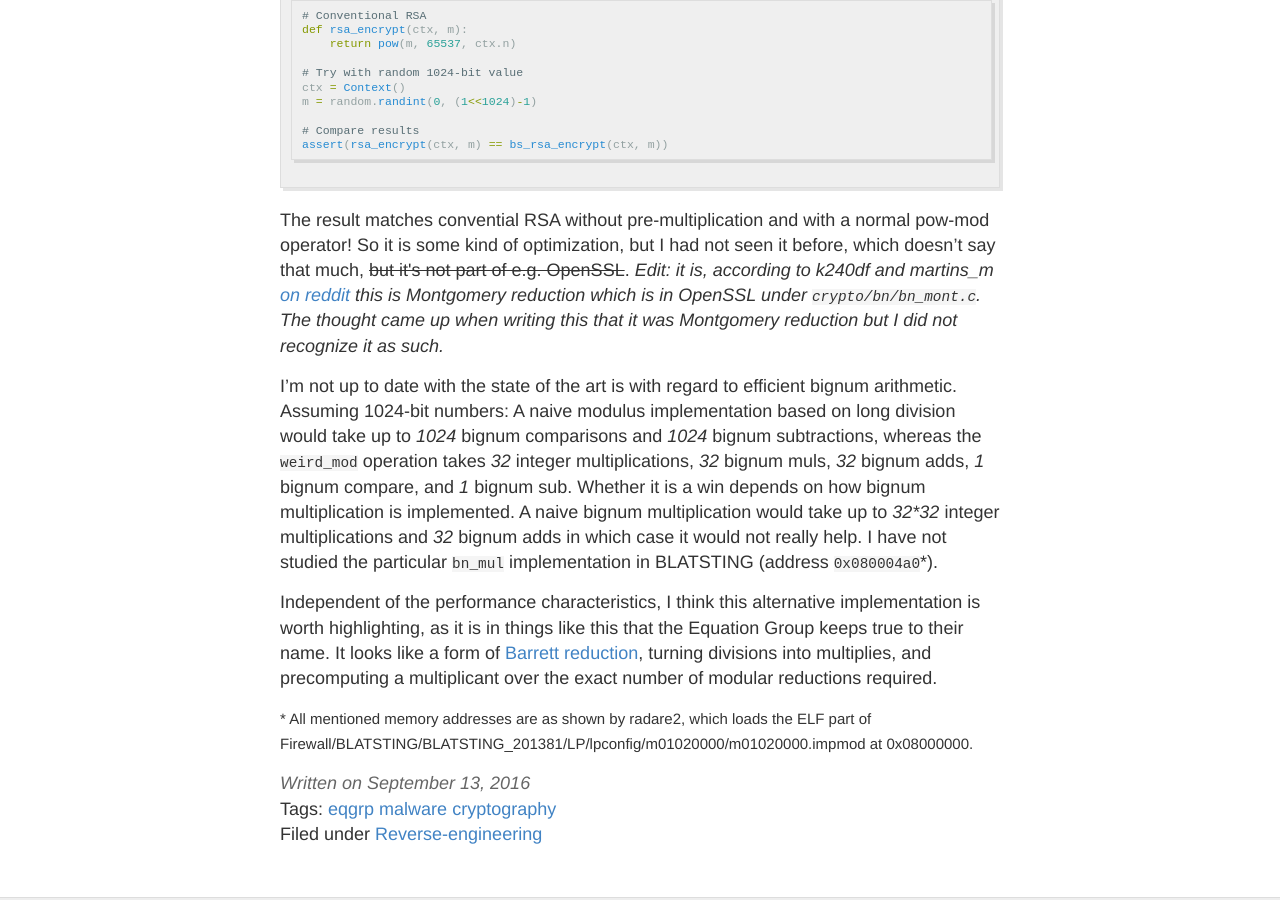
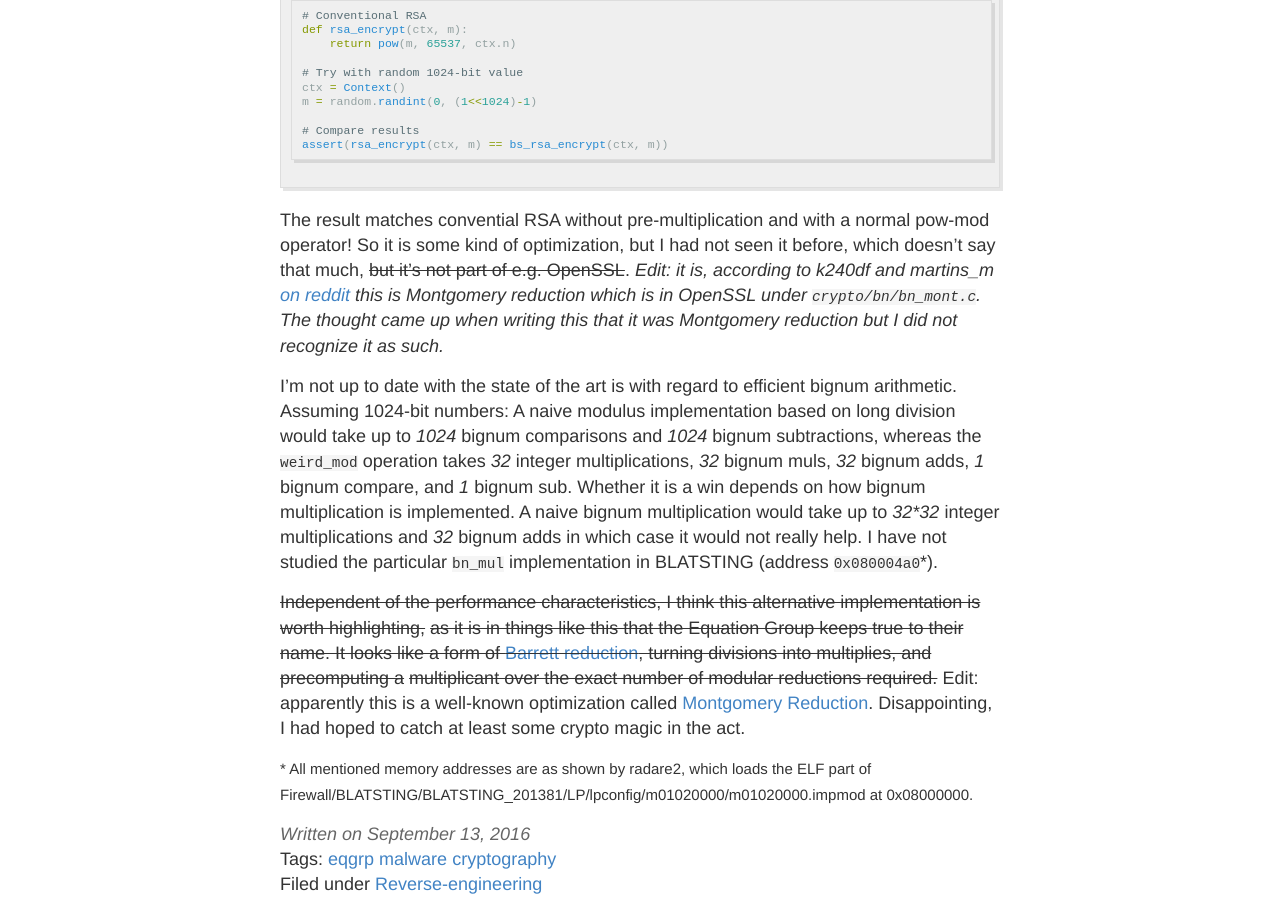
Before and after one commit to laanwj/laanwj.github.io, a Jekyll site: the page built from _posts/2016-09-13-blatsting-rsa.md, in a window 1280 px wide and 900 px high, scrolled down 2779 px. Built offline with Jekyll 4.4.1, drawn with Linux system fonts in a browser that asks for light colours.

Commit message:
clarification

````diff
--- a/_posts/2016-09-13-blatsting-rsa.md
+++ b/_posts/2016-09-13-blatsting-rsa.md
@@ -136,7 +136,7 @@ assert(rsa_encrypt(ctx, m) == bs_rsa_encrypt(ctx, m))
 ```
 
 The result matches convential RSA without pre-multiplication and with a normal pow-mod operator! So it is some kind of
-optimization, but I had not seen it before, which doesn't say that much, <s>but it's not part of e.g. OpenSSL</s>. *Edit:
+optimization, but I had not seen it before, which doesn't say that much, ~~but it's not part of e.g. OpenSSL~~. *Edit:
 it is, according to k240df and martins\_m [on reddit](https://www.reddit.com/r/ReverseEngineering/comments/52kr47/the_curious_case_of_blatstings_rsa_implementation/)
 this is Montgomery reduction which is in OpenSSL under `crypto/bn/bn_mont.c`. The thought came up when writing this
 that it was Montgomery reduction but I did not recognize it as such.*
@@ -148,10 +148,11 @@ subtractions, whereas the `weird_mod` operation takes *32* integer multiplicatio
 bignum multiplication would take up to *32\*32* integer multiplications and *32* bignum adds in which case it would not
 really help.  I have not studied the particular `bn_mul` implementation in BLATSTING (address `0x080004a0`\*).
 
-Independent of the performance characteristics, I think this alternative implementation is worth highlighting,
-as it is in things like this that the Equation Group keeps true to their name. It looks like a form of [Barrett
-reduction](https://en.wikipedia.org/wiki/Barrett_reduction), turning divisions into multiplies, and precomputing a
-multiplicant over the exact number of modular reductions required.
+~~Independent of the performance characteristics, I think this alternative implementation is worth highlighting,~~
+~~as it is in things like this that the Equation Group keeps true to their name. It looks like a form of [Barrett reduction](https://en.wikipedia.org/wiki/Barrett_reduction), turning divisions into multiplies, and precomputing a~~
+~~multiplicant over the exact number of modular reductions required.~~ Edit: apparently this is a well-known
+optimization called [Montgomery Reduction](https://en.wikipedia.org/wiki/Montgomery_modular_multiplication).
+Disappointing, I had hoped to catch at least some crypto magic in the act.
 
 <small>\* All mentioned memory addresses are as shown by radare2, which loads the ELF part of
 Firewall/BLATSTING/BLATSTING_201381/LP/lpconfig/m01020000/m01020000.impmod at 0x08000000.</small>
````
